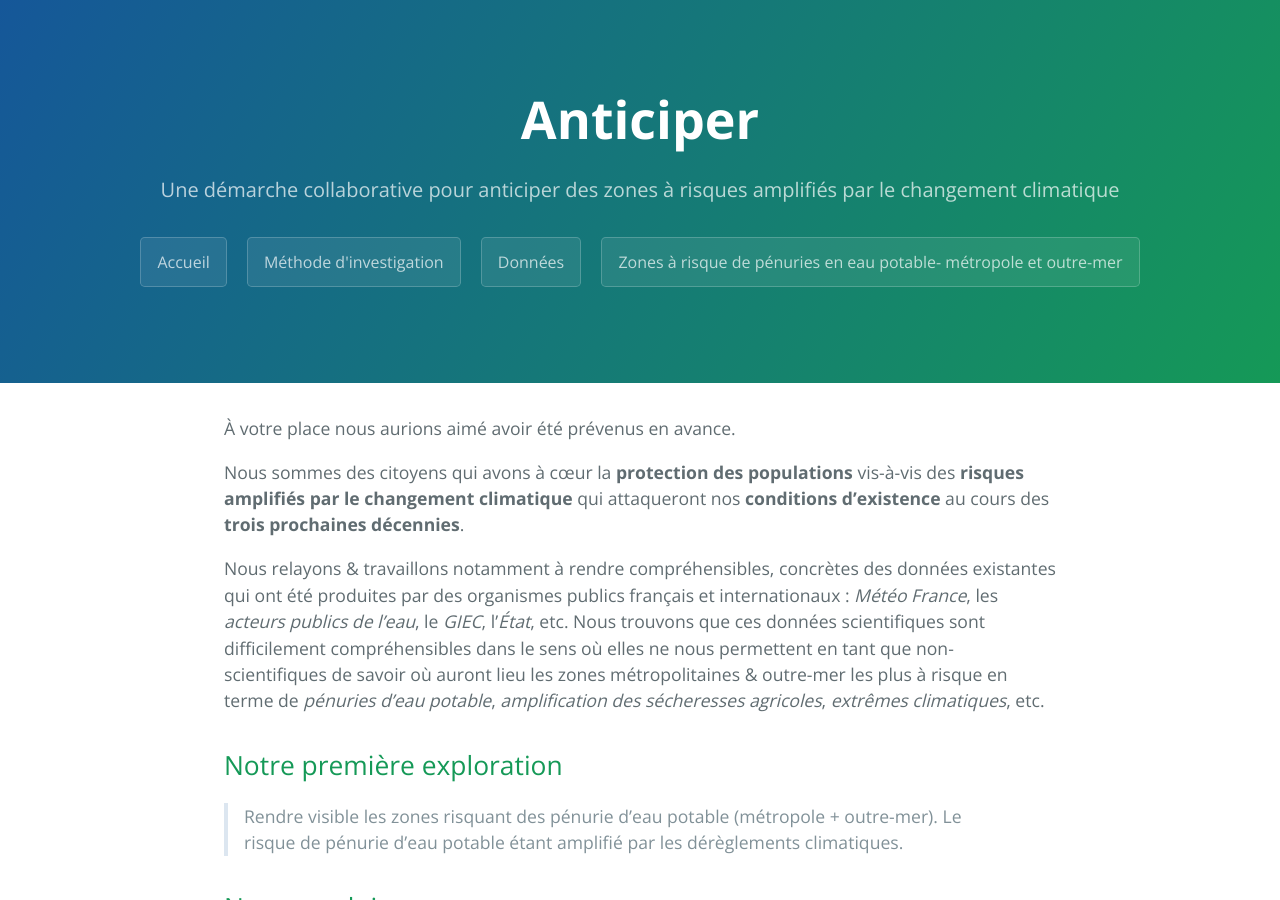
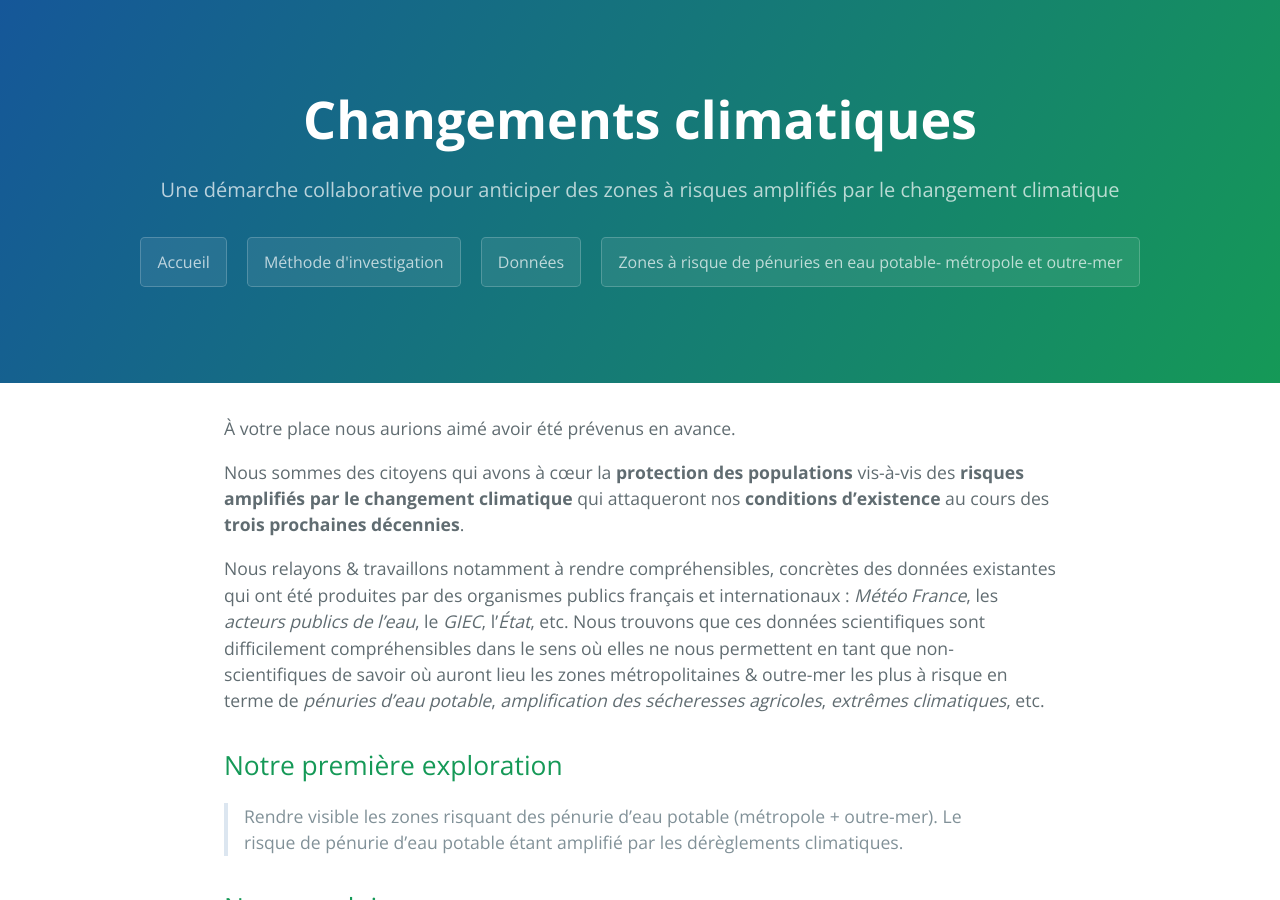
Before and after one commit to secheresses/Ancien-site, a Jekyll site: the page built from index.md, in a window 1280 px wide and 900 px high. Built offline with Jekyll 4.4.1, drawn with Linux system fonts in a browser that asks for light colours.

Commit message:
Mise à jour titre meta

```diff
--- a/index.md
+++ b/index.md
@@ -1,5 +1,6 @@
 ---
 layout: default
+title: Changements climatiques
 ---
 
 À votre place nous aurions aimé avoir été prévenus en avance.
```
